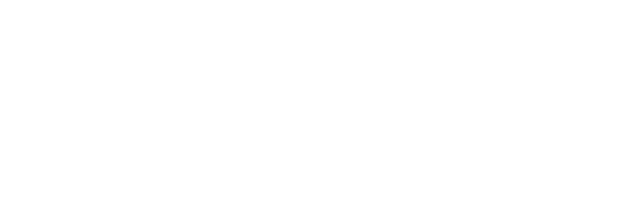
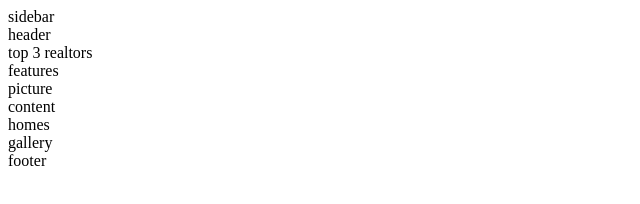
Before and after one commit to blademan/Nexter, a website: page index.html in a window 1280 px wide. Shown: the whole page, without its empty margins (0-640 px from the left). Drawn offline with nearby package versions, Linux system fonts and the light colour scheme; files that its build step writes are made by us from their sources.

Commit message:
Start project

```diff
--- a/index.html
+++ b/index.html
@@ -13,5 +13,40 @@
     </head>
     <body class="container">
 
+        <div class="sidebar">
+            sidebar
+        </div>
+
+        <header class="header">
+            header
+        </header>
+
+        <div class="realtors">
+            top 3 realtors
+        </div>
+
+        <section class="features">
+            features
+        </section>
+
+        <div class="story__pictures">
+            picture
+        </div>
+
+        <div class="story__content">
+            content
+        </div>
+
+         <section class="homes">
+             homes
+         </section>
+
+         <section class="gallery">
+             gallery
+         </section>
+
+         <footer class="footer">
+             footer
+         </footer>
     </body>
 </html>
```
